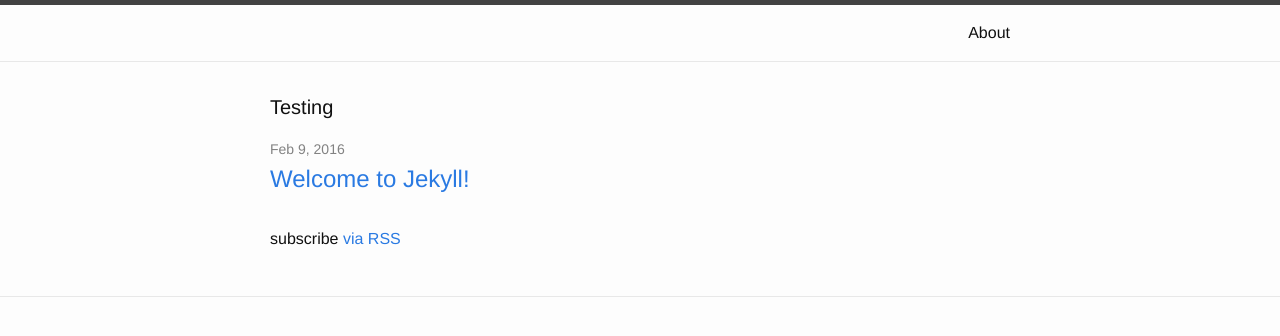
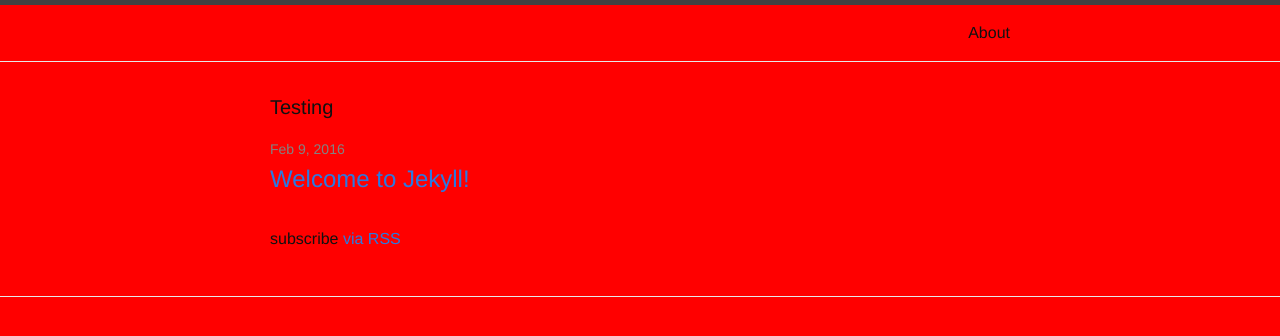
Before and after one commit to npmcdn-to-unpkg-bot/milenapribic.github.io, a Jekyll site: the page built from index.html, in a window 1280 px wide. Shown: the top 336 px of the page. Built offline with Jekyll 4.4.1, drawn with Linux system fonts in a browser that asks for light colours.

Commit message:
test change background scss file

```diff
--- a/_sass/_base.scss
+++ b/_sass/_base.scss
@@ -16,7 +16,7 @@ dl, dd, ol, ul, figure {
 body {
     font: $base-font-weight #{$base-font-size}/#{$base-line-height} $base-font-family;
     color: $text-color;
-    background-color: $background-color;
+    background-color: red;
     -webkit-text-size-adjust: 100%;
     -webkit-font-feature-settings: "kern" 1;
     -moz-font-feature-settings: "kern" 1;
```
